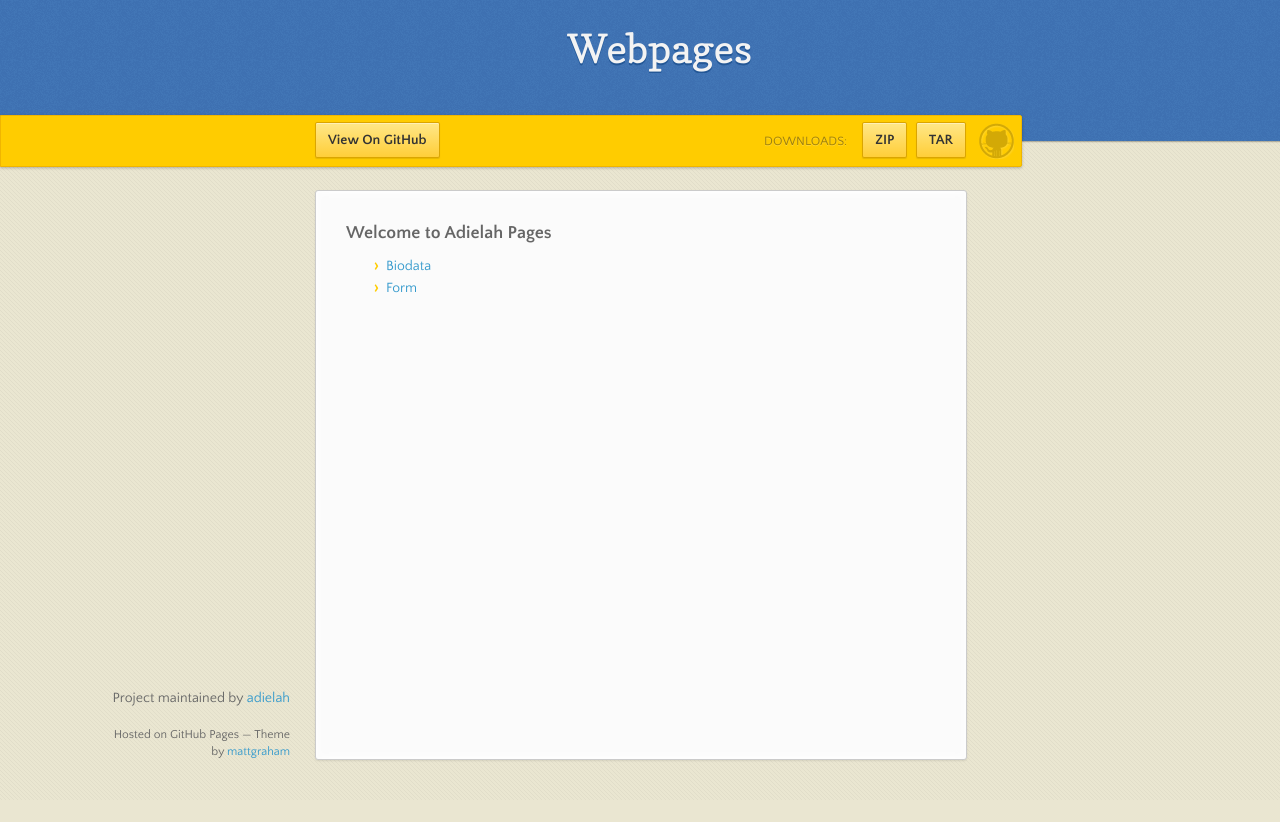
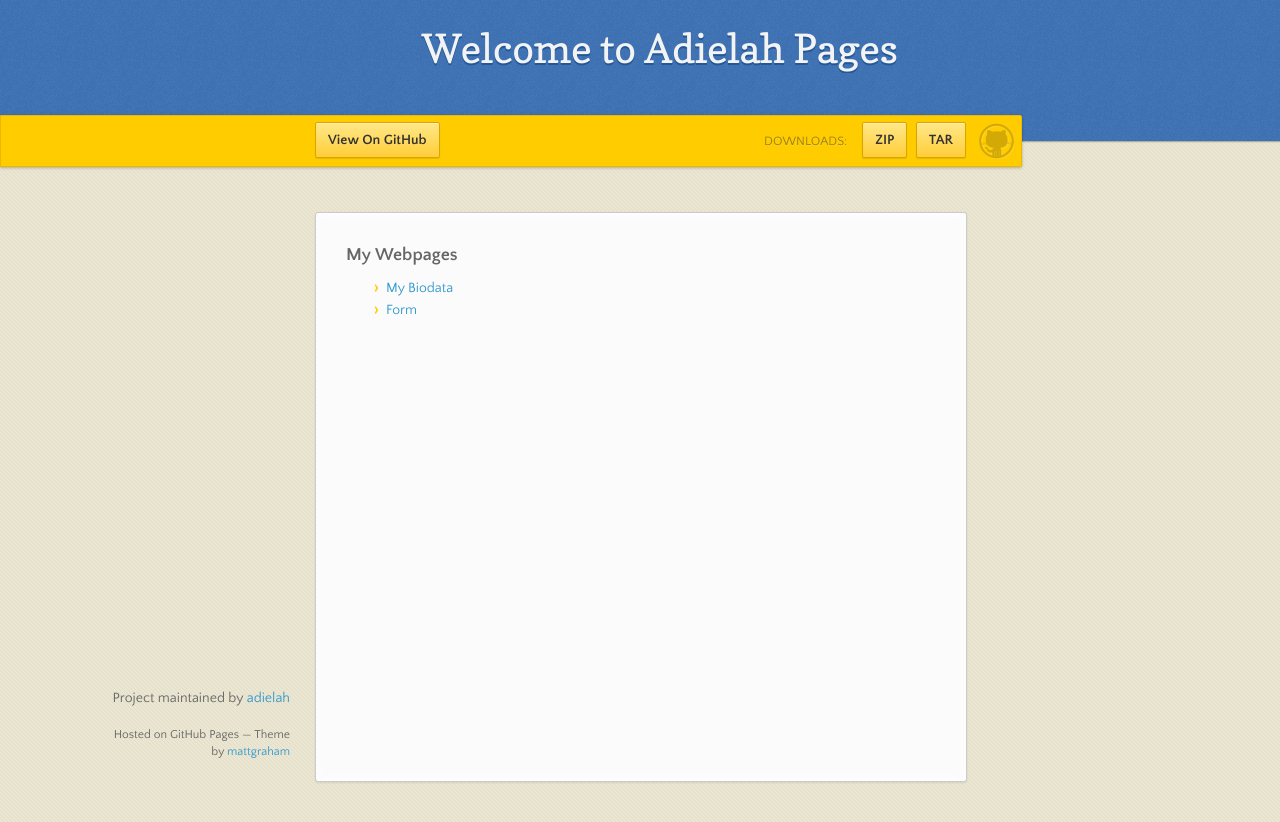
Before and after one commit to adielah/webpage, a plain HTML site: page index.html in a window 1280 px wide. Before the commit the page ends 800 px from the top, so only its background shows below. Drawn offline with nearby package versions, Linux system fonts and the light colour scheme.

Commit message:
Update index.html

```diff
--- a/index.html
+++ b/index.html
@@ -1,5 +1,6 @@
 <!doctype html>
 <html>
+<<<<<<< HEAD
   <head>
     <meta charset="utf-8">
     <meta http-equiv="X-UA-Compatible" content="chrome=1">
@@ -17,7 +18,7 @@
   <body>
 
       <header>
-        <h1>Webpages</h1>
+        <h1>Welcome to Adielah Pages</h1>
         <p></p>
       </header>
 
@@ -39,11 +40,12 @@
         <ul></ul>
       </nav>
       <section>
-        <h3>Welcome to Adielah Pages</h3>
+        <h3>My Webpages</h3>
 
 <ul>
-  <li><a href="Tugas001_Buat Biodata.html">Biodata</a></li>
+  <li><a href="Tugas001_Buat Biodata.html">My Biodata</a></li>
   <li><a href="Tugas002_Form.html">Form</a></li>
+
 </ul>
 
 
```
